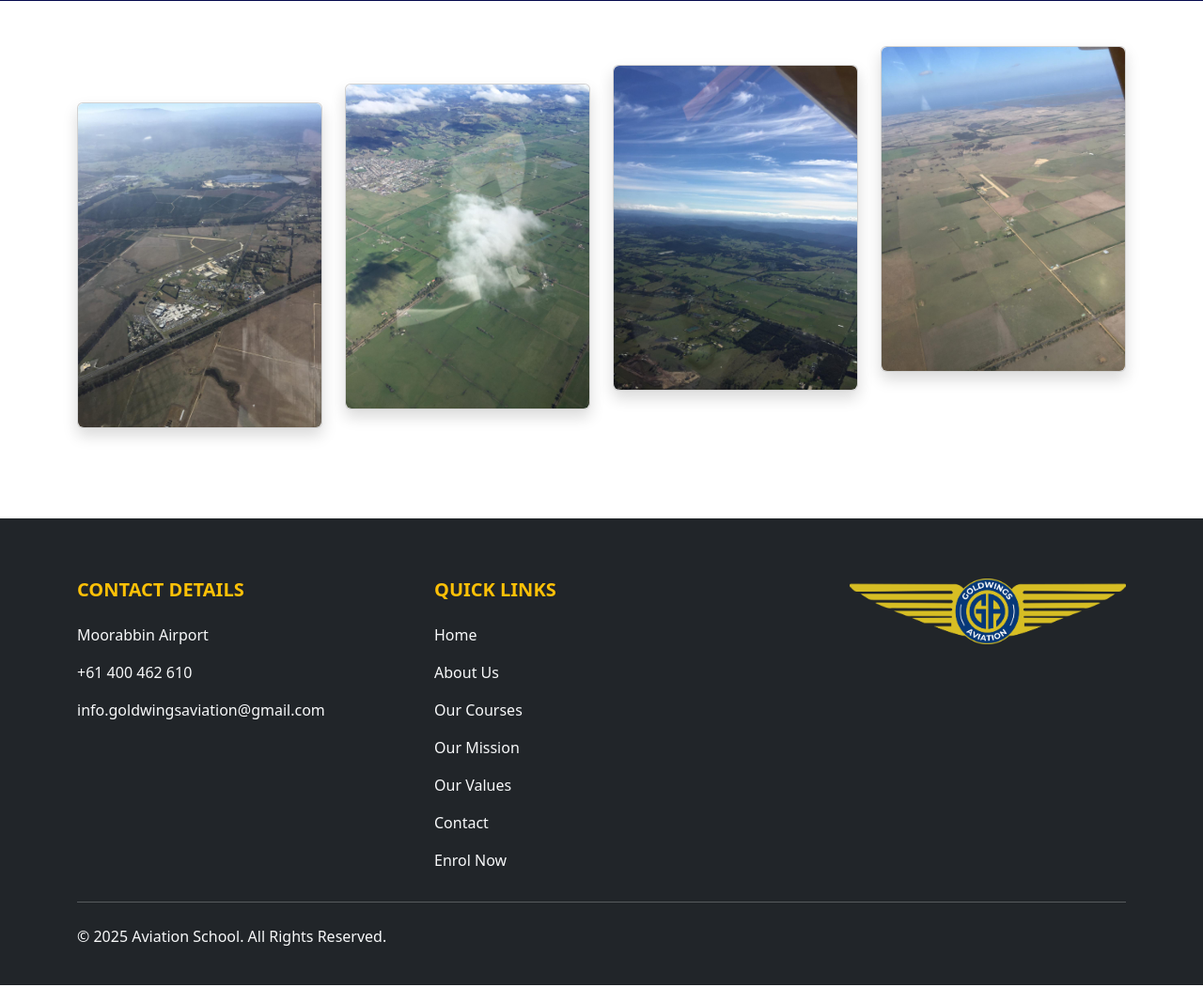
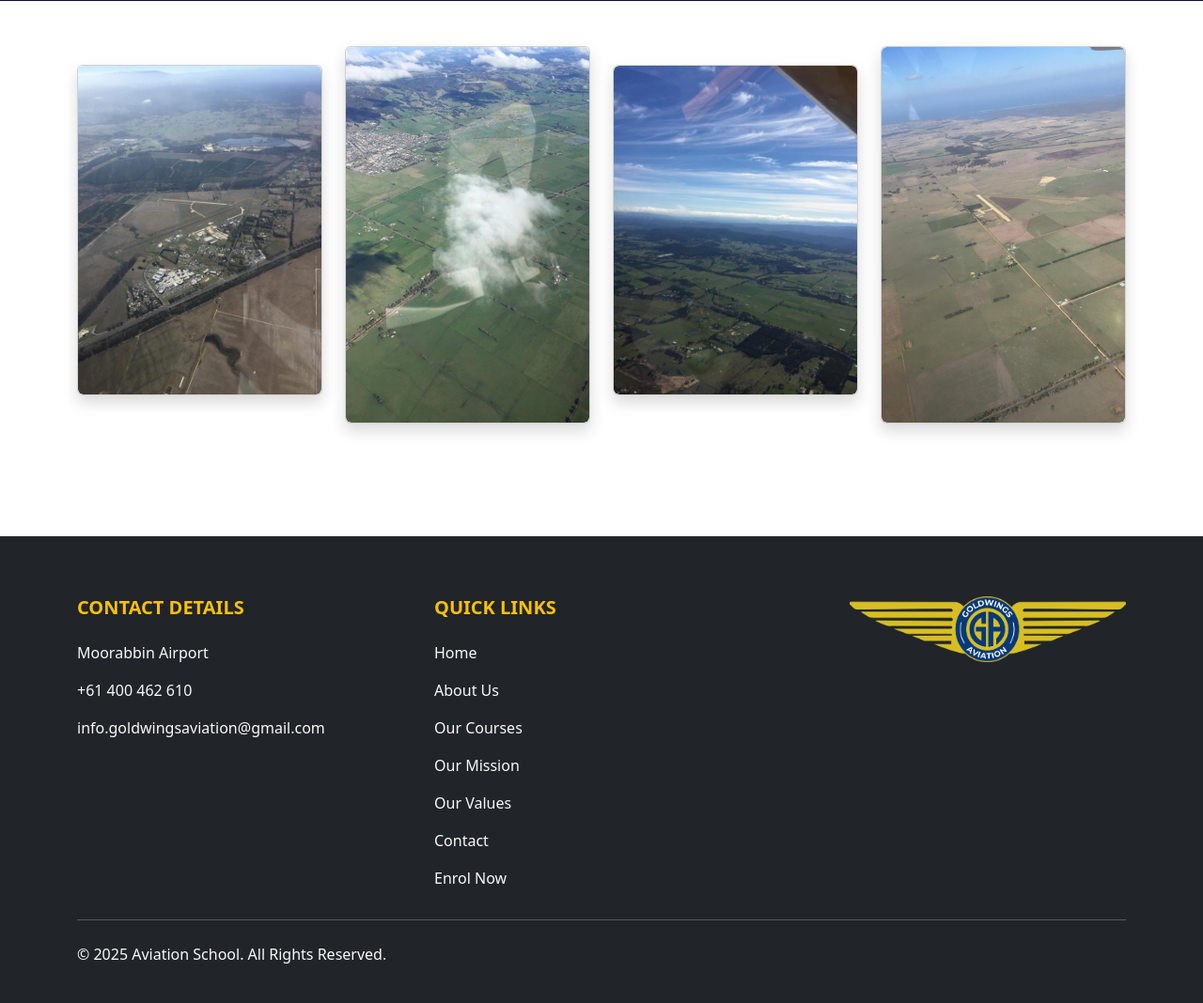
Before and after one commit to stackAli/Aviation-school, a Flask app: page / in a window 1280 px wide. Shown: the part 2087-3155 px from the top of the page at 94% size. Run offline with Flask 3, Linux system fonts and the light colour scheme.

Commit message:
minor changes

```diff
--- a/templates/about.html
+++ b/templates/about.html
@@ -64,7 +64,7 @@
   <!-- 🌏 Section 4: Moorabbin Airport Info -->
  <div class="row align-items-center mb-5">
   <div class="col-md-12">
-    <h2 class="h4 mb-3">Why Train at Moorabbin Airport with Goldwing’s Aviation</h2>
+    <h2 class="h4 mb-3">Why Train at Moorabbin Airport with Goldwings Aviation</h2>
     <p>
       <strong>Moorabbin Airport</strong> is one of the largest aviation education precincts in the world. With five operational runways,
       24-hour access, and full air traffic control services, it offers student pilots a truly immersive, real-world flight training experience—
@@ -75,12 +75,12 @@
       in controlled airspace. As the saying goes, <em>"If you can fly here, you can fly anywhere."</em>
     </p>
     <p>
-      <strong>Goldwing’s Aviation</strong> is strategically located right next to the Moorabbin Airport control tower, giving students fast access to
+      <strong>Goldwings Aviation</strong> is strategically located right next to the Moorabbin Airport control tower, giving students fast access to
       active runways and airside operations. Our flight school offers a dedicated learning environment, enhanced by extra services like a
       complimentary pickup from the pilot shop and aircraft conveniently parked just steps from the classroom.
     </p>
     <p>
-      We value your time. That’s why <strong>Goldwing’s Aviation at Moorabbin Airport</strong> ensures a smooth, efficient training process—
+      We value your time. That’s why <strong>Goldwings Aviation at Moorabbin Airport</strong> ensures a smooth, efficient training process—
       from pre-flight briefings to takeoff. Our goal is to make your <strong>pilot training</strong> both effective and enjoyable.
     </p>
   </div>
--- a/templates/home.html
+++ b/templates/home.html
@@ -17,7 +17,7 @@
 <section class="aviation-dream-section py-5 bg-light" aria-label="Aviation Dreams">
   <div class="container">
     <div class="row justify-content-center">
-      <div class="col-lg-10 text-center">
+      <div class="col-lg-10 text-center scroll-popup">
         <h2 class="text-uppercase text-purple fw-bold mb-4">What’s Your Aviation Dream?</h2>
         <p class="lead  mb-5" style="color: #05094d;">
           Is it the <strong style="color: #05094d;">thrill of your first takeoff</strong>?<br>
@@ -53,7 +53,7 @@
     <div class="row g-4 justify-content-center">
 
       <!-- RPL Course -->
-      <div class="col-md-6 col-lg-5">
+      <div class="col-md-6 col-lg-5 scroll-popup">
         <div class="course-card position-relative overflow-hidden rounded-4 shadow" style="background-image: url('/static/rpl.jpg');">
           <div class="overlay d-flex flex-column justify-content-center align-items-center text-center">
             <h4 class="text-white fw-bold">Recreational Pilot License (RPL)</h4>
@@ -64,7 +64,7 @@
       </div>
 
       <!-- PPL Course -->
-      <div class="col-md-6 col-lg-5">
+      <div class="col-md-6 col-lg-5 scroll-popup">
         <div class="course-card position-relative overflow-hidden rounded-4 shadow" style="background-image: url('/static/ppl.jpg');">
           <div class="overlay d-flex flex-column justify-content-center align-items-center text-center">
             <h4 class="text-white fw-bold">Private Pilot License (PPL)</h4>
@@ -80,34 +80,33 @@
 
 <!-- ✈️ Gallery Section -->
 <section class="container py-5" aria-label="Flight School Gallery">
-
   <div class="row justify-content-center">
 
-    <!-- Gallery Box 1 -->
-    <div class="col-6 col-md-3" style="margin-top: 60px;">
-      <div class="card shadow rounded">
-        <img src="{{ url_for('static', filename='a1.jpg') }}" class="card-img-top rounded" alt="Flight Training 1">
+    <!-- Small -->
+    <div class="col-6 col-md-3 mb-4 scroll-popup" style="margin-top: 20px;">
+      <div class="card shadow rounded overflow-hidden">
+        <img src="{{ url_for('static', filename='a1.jpg') }}" class="card-img-top rounded" alt="Flight Training 1" style="height: 350px; object-fit: cover; ">
       </div>
     </div>
 
-    <!-- Gallery Box 2 -->
-    <div class="col-6 col-md-3" style="margin-top: 40px;">
-      <div class="card shadow rounded">
-        <img src="{{ url_for('static', filename='a2.jpg') }}" class="card-img-top rounded" alt="Flight Training 2">
+    <!-- Large -->
+    <div class="col-6 col-md-3 mb-4 scroll-popup">
+      <div class="card shadow rounded overflow-hidden">
+        <img src="{{ url_for('static', filename='a2.jpg') }}" class="card-img-top rounded" alt="Flight Training 2" style="height: 400px; object-fit: cover;">
       </div>
     </div>
 
-    <!-- Gallery Box 3 -->
-    <div class="col-6 col-md-3" style="margin-top: 20px;">
-      <div class="card shadow rounded">
-        <img src="{{ url_for('static', filename='a3.jpg') }}" class="card-img-top rounded" alt="Flight Training 3">
+    <!-- Small -->
+    <div class="col-6 col-md-3 mb-4 scroll-popup" style="margin-top: 20px;">
+      <div class="card shadow rounded overflow-hidden">
+        <img src="{{ url_for('static', filename='a3.jpg') }}" class="card-img-top rounded" alt="Flight Training 3" style="height: 350px; object-fit: cover;">
       </div>
     </div>
 
-    <!-- Gallery Box 4 -->
-    <div class="col-6 col-md-3">
-      <div class="card shadow rounded">
-        <img src="{{ url_for('static', filename='a5.jpg') }}" class="card-img-top rounded" alt="Flight Training 4">
+    <!-- Large -->
+    <div class="col-6 col-md-3 mb-4 scroll-popup">
+      <div class="card shadow rounded overflow-hidden">
+        <img src="{{ url_for('static', filename='a5.jpg') }}" class="card-img-top rounded" alt="Flight Training 4" style="height: 400px; object-fit: cover;">
       </div>
     </div>
 
@@ -116,9 +115,8 @@
 
 <!-- ✈️ Custom Styles -->
 <style>
-
    h2, h3, h4, h5, h6 {
-    color: rgb(229, 189, 44) !important;
+    color: rgb(214, 187, 42) !important;
     font-weight: 700 !important;
   }
   .hero-section {
@@ -166,6 +164,19 @@
     opacity: 1;
   }
 
+ /* Scroll popup animation (slower) */
+.scroll-popup {
+  opacity: 0;
+  transform: translateY(50px); /* More distance */
+  transition: opacity 1.2s ease-out, transform 1.2s ease-out;
+}
+
+.scroll-popup.show {
+  opacity: 1;
+  transform: translateY(0);
+}
+
+
   @media (max-width: 576px) {
     .hero-section {
       height: 35vh; /* Decreased height on mobile */
@@ -174,6 +185,94 @@
       display: none !important;
     }
   }
+
+
 </style>
 
+<script>
+  document.addEventListener('DOMContentLoaded', function () {
+    const scrollItems = document.querySelectorAll('.scroll-popup');
+
+    function checkScroll() {
+      const triggerBottom = window.innerHeight * 0.85;
+
+      scrollItems.forEach(item => {
+        const itemTop = item.getBoundingClientRect().top;
+
+        if (itemTop < triggerBottom) {
+          item.classList.add('show');
+        } else {
+          item.classList.remove('show');
+        }
+      });
+    }
+
+    window.addEventListener('scroll', checkScroll);
+    checkScroll(); // check on page load
+  });
+
+
+
+</script>
+<!-- ... rest of your content ... -->
+
+<style>
+  /* Hero background is set in your existing .hero-section */
+
+  /* Initial hidden and moved up */
+  .opacity-0 {
+    opacity: 0;
+  }
+
+  .translate-up {
+    transform: translateY(-20px);
+  }
+
+  /* Fade in + slide down */
+  .fade-slide-in {
+    animation: fadeSlideDown 1s forwards;
+  }
+
+  @keyframes fadeSlideDown {
+    to {
+      opacity: 1;
+      transform: translateY(0);
+    }
+  }
+
+  /* Navbar animation - assuming navbar has id="navbar" or class */
+  #navbar {
+    opacity: 0;
+  }
+
+  #navbar.fade-in {
+    animation: fadeIn 0.8s forwards;
+  }
+
+  @keyframes fadeIn {
+    to {
+      opacity: 1;
+    }
+  }
+</style>
+
+<script>
+  document.addEventListener('DOMContentLoaded', function() {
+    // Animate navbar after a short delay (assuming navbar id is 'navbar')
+    const navbar = document.getElementById('navbar');
+    if (navbar) {
+      setTimeout(() => {
+        navbar.classList.add('fade-in');
+      }, 500);  // Navbar appears after 0.5s
+    }
+
+    // Animate hero text after navbar animation completes
+    const heroText = document.getElementById('hero-text');
+    setTimeout(() => {
+      heroText.classList.add('fade-slide-in');
+    }, 1200); // Hero text appears after 1.2s
+  });
+</script>
+
+
 {% endblock %}
--- a/templates/mission.html
+++ b/templates/mission.html
@@ -54,7 +54,7 @@
   }
 
   .icon-circle {
-    background-color: #ffcc00;
+    background-color: rgb(214, 187, 42);
     color: #1e2a38;
     width: 45px;
     height: 45px;
@@ -85,7 +85,7 @@
   <div class="mission-card">
 
     <p>
-      At Goldwing’s Aviation, our mission is to inspire and develop the next generation of aviation professionals
+      At Goldwings Aviation, our mission is to inspire and develop the next generation of aviation professionals
       through world-class, safe, and personalised training programs.
     </p>
     <p>
@@ -110,7 +110,7 @@
   <div class="mission-card">
 
     <p>
-      Everyone is welcome at Goldwing’s. We celebrate students of all backgrounds, experiences, and abilities.
+      Everyone is welcome at Goldwings. We celebrate students of all backgrounds, experiences, and abilities.
       Whether you’re just starting out or returning to aviation after time away,
       our no-judgement culture fosters confidence, respect, and belonging.
     </p>
--- a/templates/values.html
+++ b/templates/values.html
@@ -99,7 +99,7 @@
     <article class="value-card" aria-labelledby="value-community">
       <h2 id="value-community">Community Engagement</h2>
       <p>
-        Goldwing’s is more than a flight school—it’s a community. We promote collaboration among students, families, and instructors,
+        Goldwings is more than a flight school—it’s a community. We promote collaboration among students, families, and instructors,
         encouraging shared knowledge and mutual support. Through local partnerships and a welcoming atmosphere,
         we aim to positively contribute to the broader aviation community.
       </p>
```
Also changed, not shown: 1 other file.
